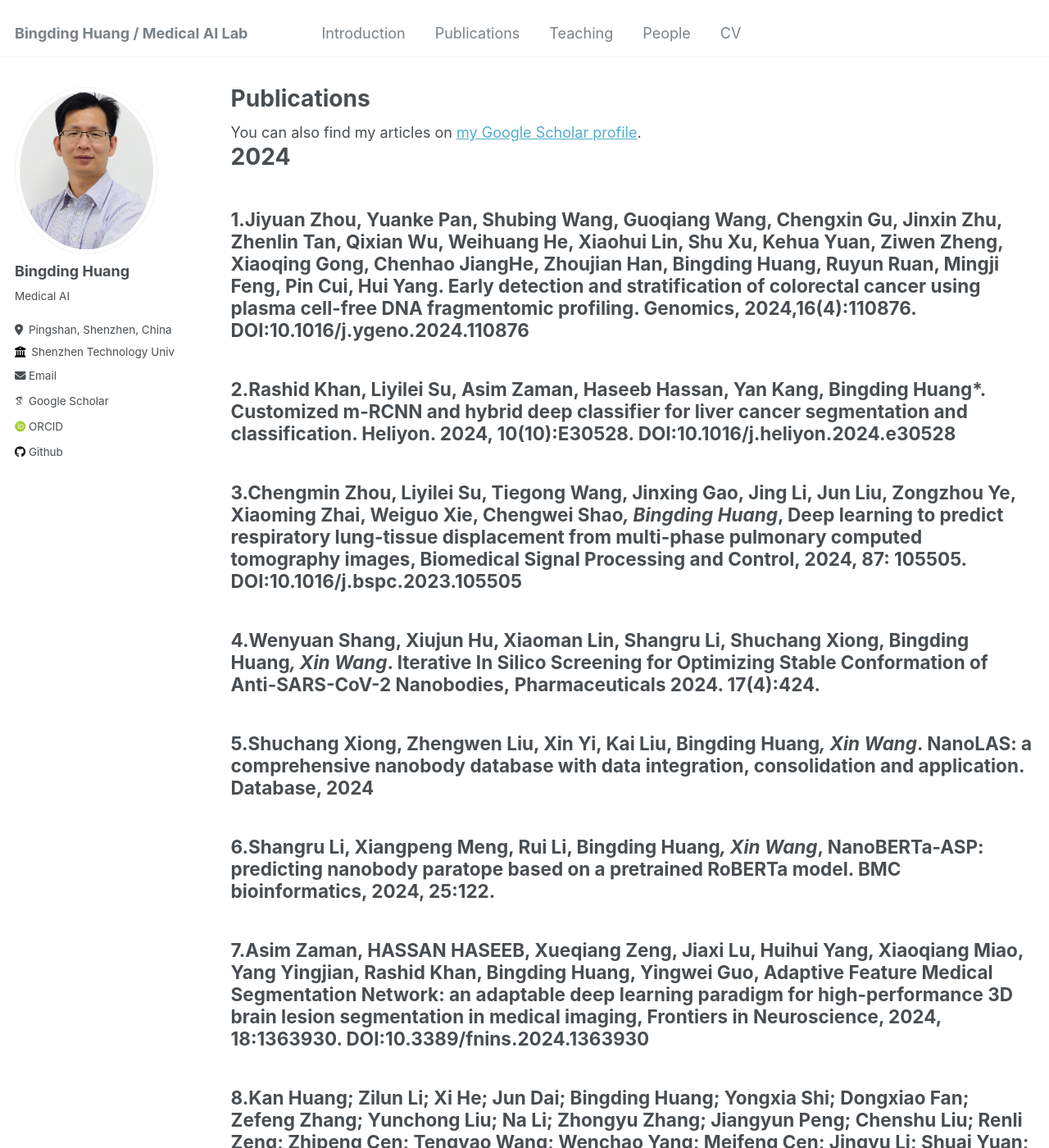
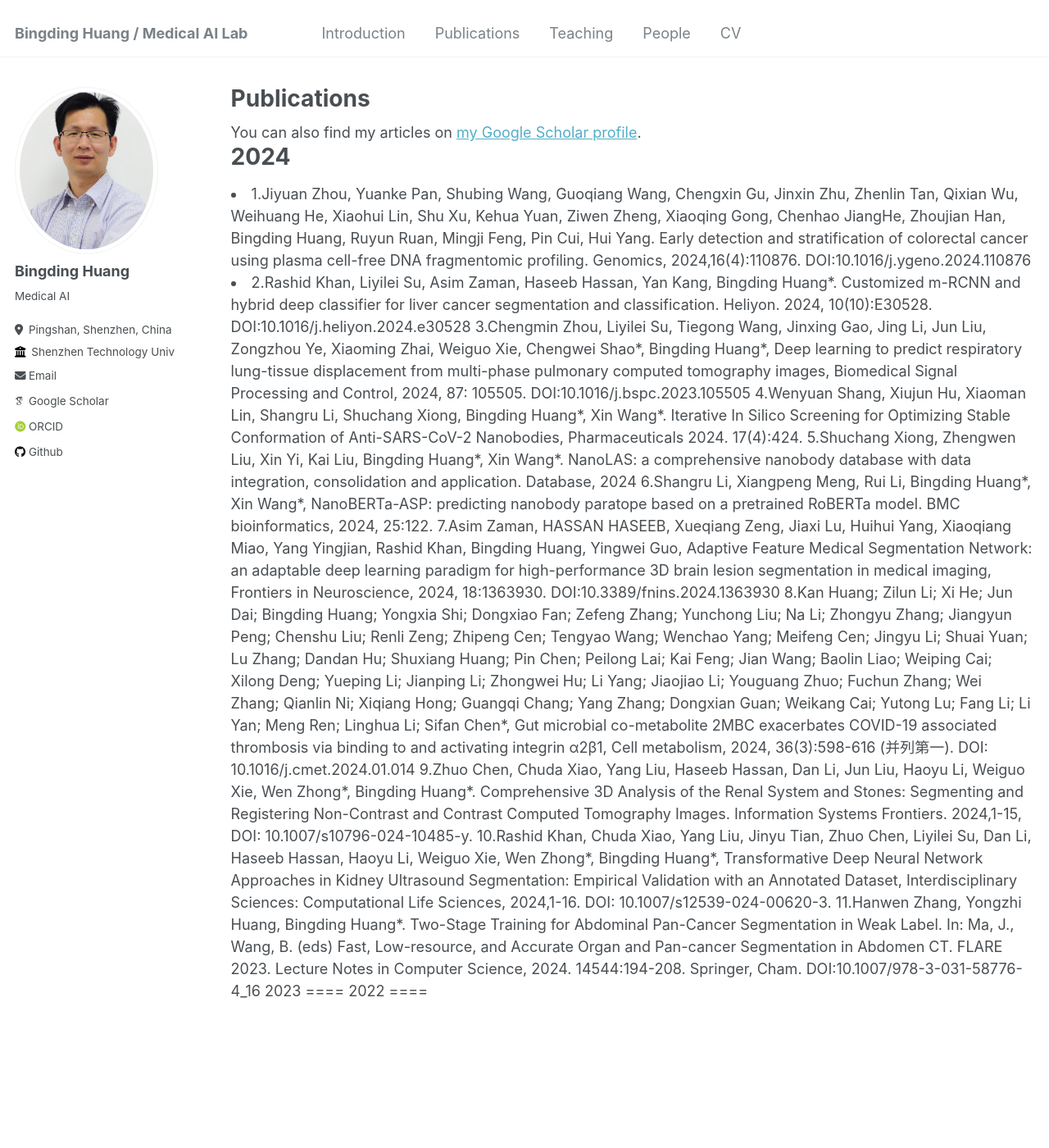
Before and after one commit to bingding/bingding.github.io, a Jekyll site: the page built from _pages/publications.md, in a window 1280 px wide and 1400 px high. Shown: the whole window at 82% size. Built offline with Jekyll 4.4.1, drawn with Linux system fonts in a browser that asks for light colours; some web fonts are replaced; some of the changed text lies outside the part shown.

Commit message:
change publication

```diff
--- a/_pages/publications.md
+++ b/_pages/publications.md
@@ -13,17 +13,17 @@ author_profile: true
 
 # 2024
 
-## 1.Jiyuan Zhou, Yuanke Pan, Shubing Wang, Guoqiang Wang, Chengxin Gu, Jinxin Zhu, Zhenlin Tan, Qixian Wu, Weihuang He, Xiaohui Lin, Shu Xu, Kehua Yuan, Ziwen Zheng, Xiaoqing Gong, Chenhao JiangHe, Zhoujian Han, Bingding Huang, Ruyun Ruan, Mingji Feng, Pin Cui, Hui Yang. Early detection and stratification of colorectal cancer using plasma cell-free DNA fragmentomic profiling. Genomics, 2024,16(4):110876. DOI:10.1016/j.ygeno.2024.110876
-##  2.Rashid Khan, Liyilei Su, Asim Zaman, Haseeb Hassan, Yan Kang, Bingding Huang*. Customized m-RCNN and hybrid deep classifier for liver cancer segmentation and classification. Heliyon. 2024, 10(10):E30528. DOI:10.1016/j.heliyon.2024.e30528
-## 3.Chengmin Zhou, Liyilei Su, Tiegong Wang, Jinxing Gao, Jing Li, Jun Liu, Zongzhou Ye, Xiaoming Zhai, Weiguo Xie, Chengwei Shao*, Bingding Huang*, Deep learning to predict respiratory lung-tissue displacement from multi-phase pulmonary computed tomography images, Biomedical Signal Processing and Control, 2024, 87: 105505. DOI:10.1016/j.bspc.2023.105505
-## 4.Wenyuan Shang, Xiujun Hu, Xiaoman Lin, Shangru Li, Shuchang Xiong, Bingding Huang*, Xin Wang*. Iterative In Silico Screening for Optimizing Stable Conformation of Anti-SARS-CoV-2 Nanobodies, Pharmaceuticals 2024. 17(4):424.
-## 5.Shuchang Xiong, Zhengwen Liu, Xin Yi, Kai Liu, Bingding Huang*, Xin Wang*. NanoLAS: a comprehensive nanobody database with data integration, consolidation and application. Database, 2024
-## 6.Shangru Li, Xiangpeng Meng, Rui Li, Bingding Huang*, Xin Wang*, NanoBERTa-ASP: predicting nanobody paratope based on a pretrained RoBERTa model. BMC bioinformatics, 2024, 25:122.
-## 7.Asim Zaman, HASSAN HASEEB, Xueqiang Zeng, Jiaxi Lu, Huihui Yang, Xiaoqiang Miao, Yang Yingjian, Rashid Khan, Bingding Huang, Yingwei Guo, Adaptive Feature Medical Segmentation Network: an adaptable deep learning paradigm for high-performance 3D brain lesion segmentation in medical imaging, Frontiers in Neuroscience, 2024, 18:1363930. DOI:10.3389/fnins.2024.1363930
-## 8.Kan Huang; Zilun Li; Xi He; Jun Dai; Bingding Huang; Yongxia Shi; Dongxiao Fan; Zefeng Zhang; Yunchong Liu; Na Li; Zhongyu Zhang; Jiangyun Peng; Chenshu Liu; Renli Zeng; Zhipeng Cen; Tengyao Wang; Wenchao Yang; Meifeng Cen; Jingyu Li; Shuai Yuan; Lu Zhang; Dandan Hu; Shuxiang Huang; Pin Chen; Peilong Lai; Kai Feng; Jian Wang; Baolin Liao; Weiping Cai; Xilong Deng; Yueping Li; Jianping Li; Zhongwei Hu; Li Yang; Jiaojiao Li; Youguang Zhuo; Fuchun Zhang; Wei Zhang; Qianlin Ni; Xiqiang Hong; Guangqi Chang; Yang Zhang; Dongxian Guan; Weikang Cai; Yutong Lu; Fang Li; Li Yan; Meng Ren; Linghua Li; Sifan Chen*, Gut microbial co-metabolite 2MBC exacerbates COVID-19 associated thrombosis via binding to and activating integrin α2β1, Cell metabolism, 2024, 36(3):598-616 (并列第一). DOI: 10.1016/j.cmet.2024.01.014
-## 9.Zhuo Chen, Chuda Xiao, Yang Liu, Haseeb Hassan, Dan Li, Jun Liu, Haoyu Li, Weiguo Xie, Wen Zhong*, Bingding Huang*. Comprehensive 3D Analysis of the Renal System and Stones: Segmenting and Registering Non-Contrast and Contrast Computed Tomography Images. Information Systems Frontiers. 2024,1-15,  DOI: 10.1007/s10796-024-10485-y.
-## 10.Rashid Khan, Chuda Xiao, Yang Liu, Jinyu Tian, Zhuo Chen, Liyilei Su, Dan Li, Haseeb Hassan, Haoyu Li, Weiguo Xie, Wen Zhong*, Bingding Huang*, Transformative Deep Neural Network Approaches in Kidney Ultrasound Segmentation: Empirical Validation with an Annotated Dataset, Interdisciplinary Sciences: Computational Life Sciences, 2024,1-16. DOI: 10.1007/s12539-024-00620-3.
-## 11.Hanwen Zhang, Yongzhi Huang, Bingding Huang*. Two-Stage Training for Abdominal Pan-Cancer Segmentation in Weak Label. In: Ma, J., Wang, B. (eds) Fast, Low-resource, and Accurate Organ and Pan-cancer Segmentation in Abdomen CT. FLARE 2023. Lecture Notes in Computer Science, 2024. 14544:194-208. Springer, Cham. DOI:10.1007/978-3-031-58776-4_16
+<li> 1.Jiyuan Zhou, Yuanke Pan, Shubing Wang, Guoqiang Wang, Chengxin Gu, Jinxin Zhu, Zhenlin Tan, Qixian Wu, Weihuang He, Xiaohui Lin, Shu Xu, Kehua Yuan, Ziwen Zheng, Xiaoqing Gong, Chenhao JiangHe, Zhoujian Han, Bingding Huang, Ruyun Ruan, Mingji Feng, Pin Cui, Hui Yang. Early detection and stratification of colorectal cancer using plasma cell-free DNA fragmentomic profiling. Genomics, 2024,16(4):110876. DOI:10.1016/j.ygeno.2024.110876
+<li>  2.Rashid Khan, Liyilei Su, Asim Zaman, Haseeb Hassan, Yan Kang, Bingding Huang*. Customized m-RCNN and hybrid deep classifier for liver cancer segmentation and classification. Heliyon. 2024, 10(10):E30528. DOI:10.1016/j.heliyon.2024.e30528
+3.Chengmin Zhou, Liyilei Su, Tiegong Wang, Jinxing Gao, Jing Li, Jun Liu, Zongzhou Ye, Xiaoming Zhai, Weiguo Xie, Chengwei Shao*, Bingding Huang*, Deep learning to predict respiratory lung-tissue displacement from multi-phase pulmonary computed tomography images, Biomedical Signal Processing and Control, 2024, 87: 105505. DOI:10.1016/j.bspc.2023.105505
+4.Wenyuan Shang, Xiujun Hu, Xiaoman Lin, Shangru Li, Shuchang Xiong, Bingding Huang*, Xin Wang*. Iterative In Silico Screening for Optimizing Stable Conformation of Anti-SARS-CoV-2 Nanobodies, Pharmaceuticals 2024. 17(4):424.
+5.Shuchang Xiong, Zhengwen Liu, Xin Yi, Kai Liu, Bingding Huang*, Xin Wang*. NanoLAS: a comprehensive nanobody database with data integration, consolidation and application. Database, 2024
+6.Shangru Li, Xiangpeng Meng, Rui Li, Bingding Huang*, Xin Wang*, NanoBERTa-ASP: predicting nanobody paratope based on a pretrained RoBERTa model. BMC bioinformatics, 2024, 25:122.
+7.Asim Zaman, HASSAN HASEEB, Xueqiang Zeng, Jiaxi Lu, Huihui Yang, Xiaoqiang Miao, Yang Yingjian, Rashid Khan, Bingding Huang, Yingwei Guo, Adaptive Feature Medical Segmentation Network: an adaptable deep learning paradigm for high-performance 3D brain lesion segmentation in medical imaging, Frontiers in Neuroscience, 2024, 18:1363930. DOI:10.3389/fnins.2024.1363930
+8.Kan Huang; Zilun Li; Xi He; Jun Dai; Bingding Huang; Yongxia Shi; Dongxiao Fan; Zefeng Zhang; Yunchong Liu; Na Li; Zhongyu Zhang; Jiangyun Peng; Chenshu Liu; Renli Zeng; Zhipeng Cen; Tengyao Wang; Wenchao Yang; Meifeng Cen; Jingyu Li; Shuai Yuan; Lu Zhang; Dandan Hu; Shuxiang Huang; Pin Chen; Peilong Lai; Kai Feng; Jian Wang; Baolin Liao; Weiping Cai; Xilong Deng; Yueping Li; Jianping Li; Zhongwei Hu; Li Yang; Jiaojiao Li; Youguang Zhuo; Fuchun Zhang; Wei Zhang; Qianlin Ni; Xiqiang Hong; Guangqi Chang; Yang Zhang; Dongxian Guan; Weikang Cai; Yutong Lu; Fang Li; Li Yan; Meng Ren; Linghua Li; Sifan Chen*, Gut microbial co-metabolite 2MBC exacerbates COVID-19 associated thrombosis via binding to and activating integrin α2β1, Cell metabolism, 2024, 36(3):598-616 (并列第一). DOI: 10.1016/j.cmet.2024.01.014
+9.Zhuo Chen, Chuda Xiao, Yang Liu, Haseeb Hassan, Dan Li, Jun Liu, Haoyu Li, Weiguo Xie, Wen Zhong*, Bingding Huang*. Comprehensive 3D Analysis of the Renal System and Stones: Segmenting and Registering Non-Contrast and Contrast Computed Tomography Images. Information Systems Frontiers. 2024,1-15,  DOI: 10.1007/s10796-024-10485-y.
+10.Rashid Khan, Chuda Xiao, Yang Liu, Jinyu Tian, Zhuo Chen, Liyilei Su, Dan Li, Haseeb Hassan, Haoyu Li, Weiguo Xie, Wen Zhong*, Bingding Huang*, Transformative Deep Neural Network Approaches in Kidney Ultrasound Segmentation: Empirical Validation with an Annotated Dataset, Interdisciplinary Sciences: Computational Life Sciences, 2024,1-16. DOI: 10.1007/s12539-024-00620-3.
+11.Hanwen Zhang, Yongzhi Huang, Bingding Huang*. Two-Stage Training for Abdominal Pan-Cancer Segmentation in Weak Label. In: Ma, J., Wang, B. (eds) Fast, Low-resource, and Accurate Organ and Pan-cancer Segmentation in Abdomen CT. FLARE 2023. Lecture Notes in Computer Science, 2024. 14544:194-208. Springer, Cham. DOI:10.1007/978-3-031-58776-4_16
 
 2023
 ====
```
